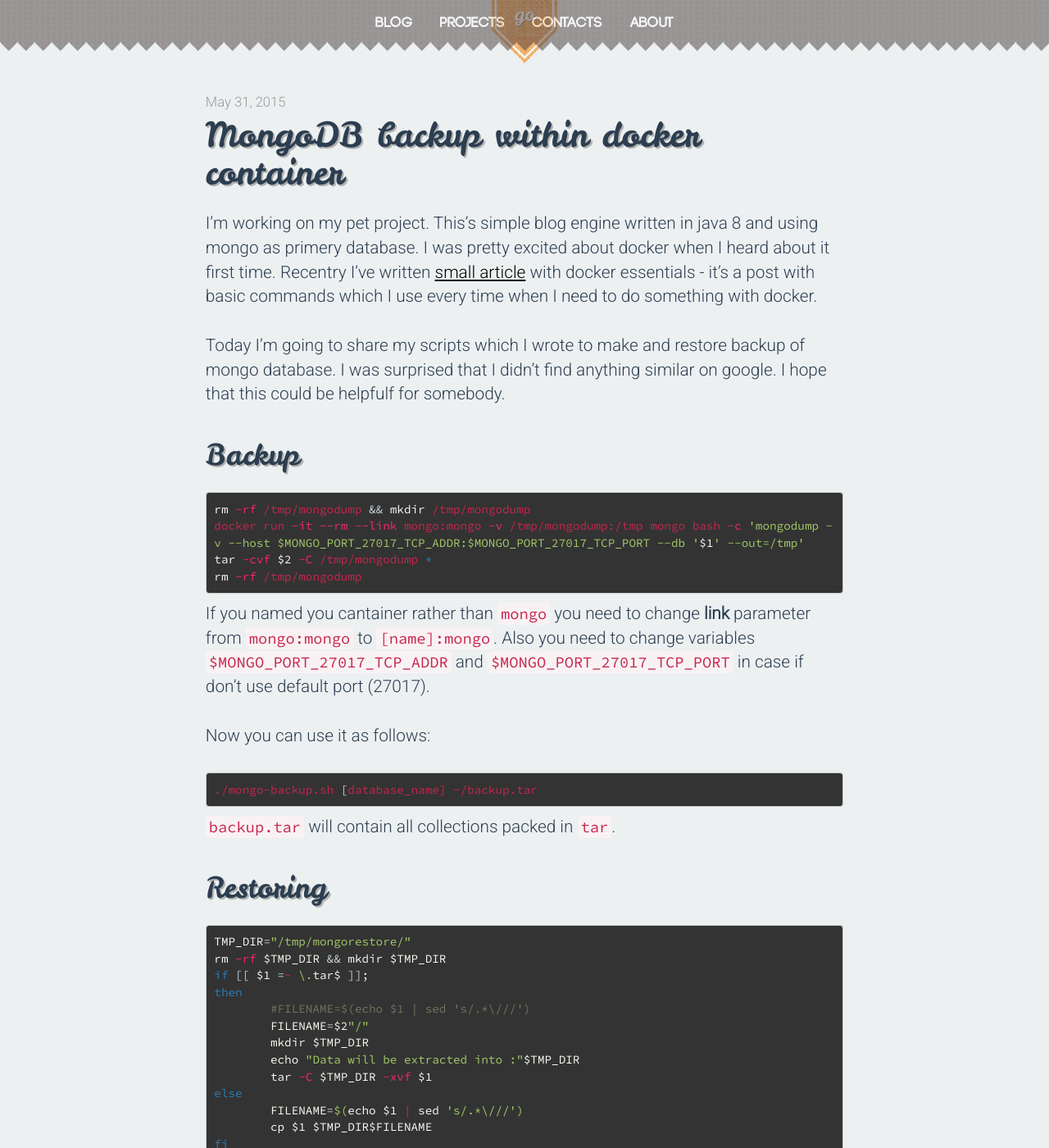
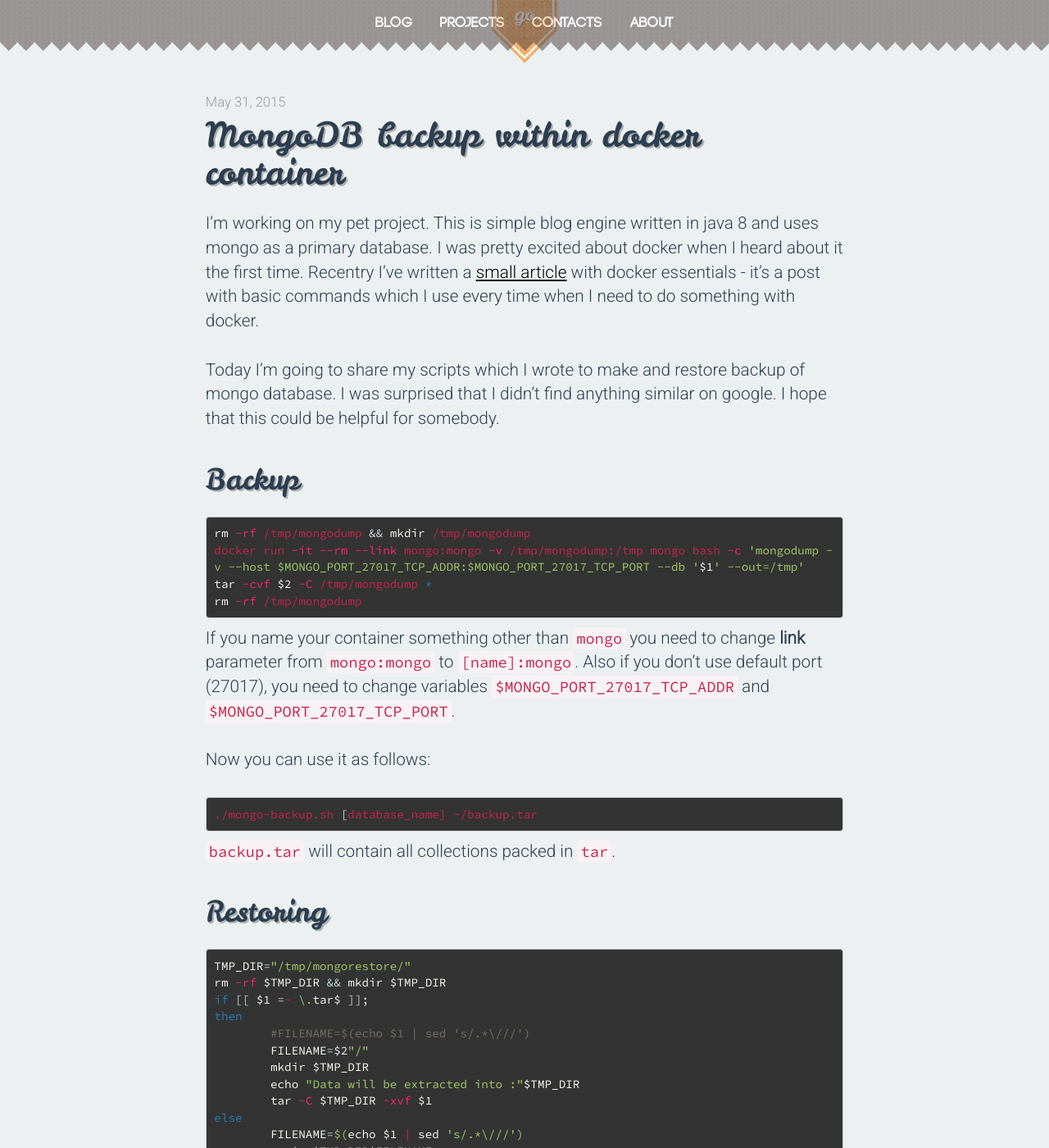
Before and after one commit to dimafeng/dimafeng.github.io, a Jekyll site: the page built from _posts/2015-05-31-docker-mongo-backup.markdown, in a window 1280 px wide and 1400 px high, scrolled down 522 px. Shown: the whole window at 82% size. Built offline with Jekyll 4.4.1, drawn with Linux system fonts in a browser that asks for light colours; nearby versions of some CDN libraries; comment, search, counter and statistics services are not loaded.

Commit message:
fixes of typos

```diff
--- a/_posts/2015-05-31-docker-mongo-backup.markdown
+++ b/_posts/2015-05-31-docker-mongo-backup.markdown
@@ -3,9 +3,9 @@
 title:  "MongoDB backup within docker container"
 categories: docker, bash
 ---
-I'm working on my pet project. This's simple blog engine written in java 8 and using mongo as primery database. I was pretty excited about docker when I heard about it first time. Recentry I've written [small article]({% post_url 2015-05-22-docker1 %}) with docker essentials - it's a post with basic commands which I use every time when I need to do something with docker.
+I'm working on my pet project. This is simple blog engine written in java 8 and uses mongo as a primary database. I was pretty excited about docker when I heard about it the first time. Recentry I've written a [small article]({% post_url 2015-05-22-docker1 %}) with docker essentials - it's a post with basic commands which I use every time when I need to do something with docker.
 
-Today I'm going to share my scripts which I wrote to make and restore backup of mongo database. I was surprised that I didn't find anything similar on google. I hope that this could be helpfulf for somebody.
+Today I'm going to share my scripts which I wrote to make and restore backup of mongo database. I was surprised that I didn't find anything similar on google. I hope that this could be helpful for somebody.
 
 ## Backup
 
@@ -16,7 +16,7 @@
 rm -rf /tmp/mongodump
 {% endhighlight %}
 
-If you named you cantainer rather than `mongo` you need to change **link** parameter from `mongo:mongo` to `[name]:mongo`. Also you need to change variables `$MONGO_PORT_27017_TCP_ADDR` and `$MONGO_PORT_27017_TCP_PORT` in case if don't use default port (27017).
+If you name your container something other than `mongo` you need to change **link** parameter from `mongo:mongo` to `[name]:mongo`. Also if you don't use default port (27017), you need to change variables `$MONGO_PORT_27017_TCP_ADDR` and `$MONGO_PORT_27017_TCP_PORT`.
 
 Now you can use it as follows:
 
```
